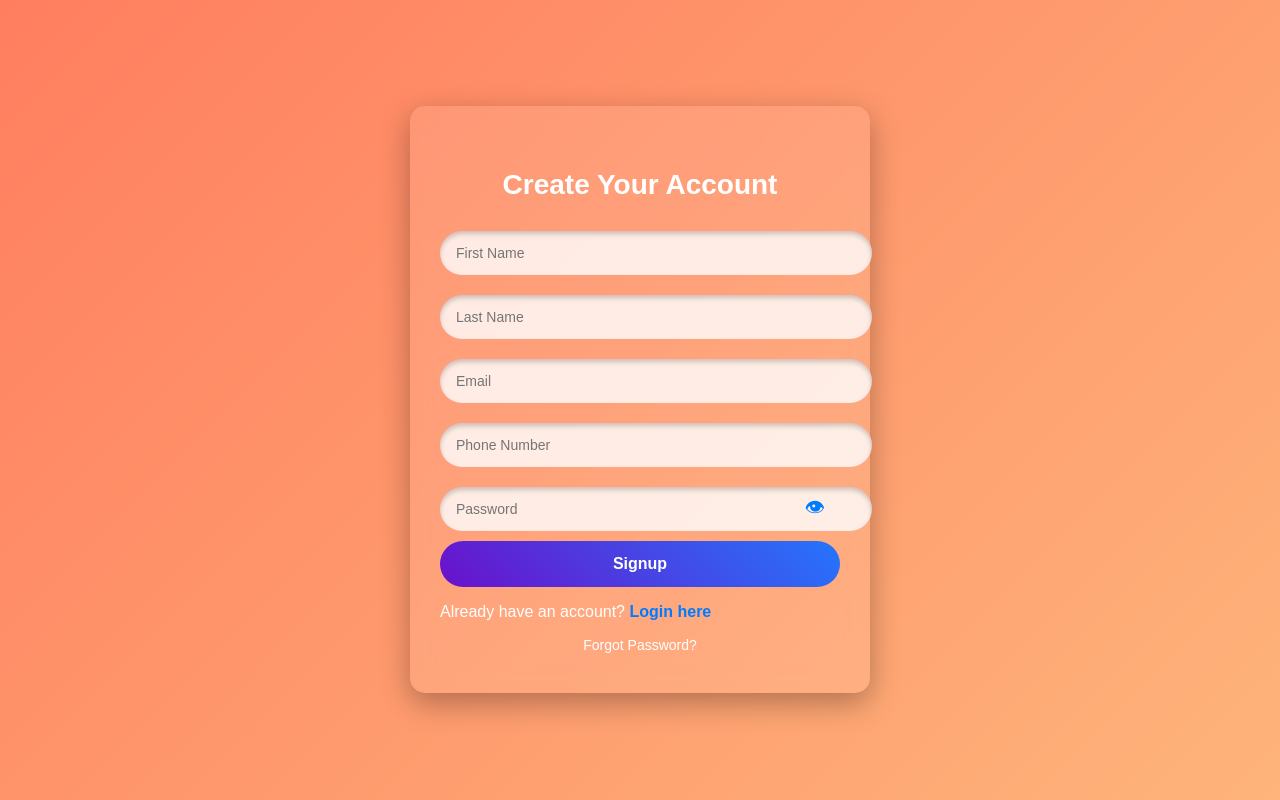
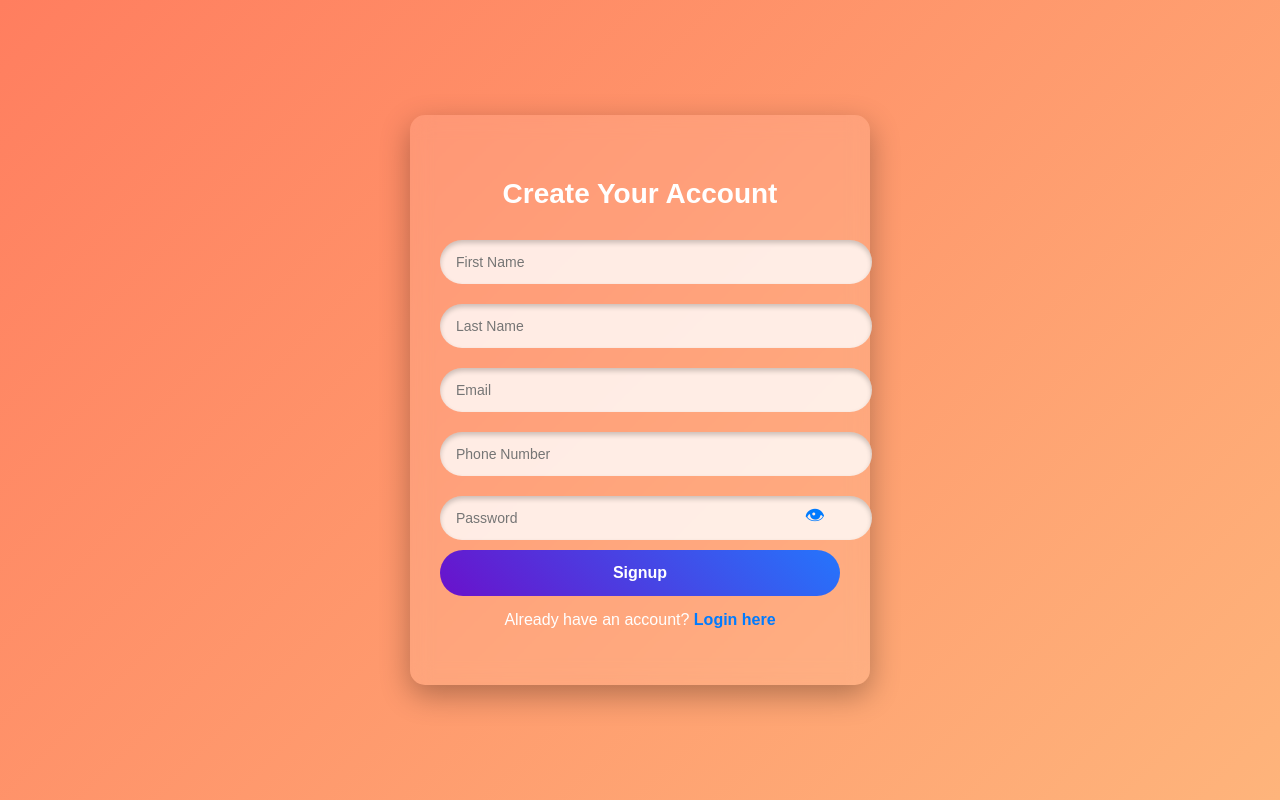
Before and after one commit to Rishi7648/realestate-main-main, a PHP site: page /signup.php in a window 1280 px wide. Run offline with PHP 8.4, Linux system fonts and the light colour scheme.

Commit message:
commit message

```diff
--- a/db.php
+++ b/db.php
@@ -1,12 +1,14 @@
 <?php
-$host = 'localhost';
-$dbname = 'realestatelogin';
-$username = 'root';
+$host = 'localhost'; //it defines  the database server's hostname.
+$dbname = 'realestatelogin'; //it is databse name
+$username = 'root'; //it defines the username for the database connection
 $password = '';
 
 try {
     $conn = new PDO("mysql:host=$host;dbname=$dbname", $username, $password);
+    //PDO is a secure way to interact with databases in PHP
     $conn->setAttribute(PDO::ATTR_ERRMODE, PDO::ERRMODE_EXCEPTION);
+    //setAttribut Sets an attribute on the database connection to handle errors.
 } catch (PDOException $e) {
     die("Connection failed: " . $e->getMessage());
 }
--- a/index.php
+++ b/index.php
@@ -33,7 +33,7 @@ session_start(); // Start the session to access session variables
 
         /* Brand (Logo) */
         .brand {
-            font-size: 1.5em;
+            font-size: 1.3em;
             font-weight: bold;
             color: #ffda79;
             text-transform: uppercase;
@@ -195,7 +195,7 @@ body {
 <header>
     <nav class="navbar">
         <div class="brand">
-            Real Estate
+            Ghar Jagga Sansar
         </div>
         <button class="hamburger" onclick="toggleMenu()">☰</button>
         <ul class="nav-links">
@@ -220,7 +220,7 @@ body {
 <!-- Footer Section -->
 <footer class="footer">
     <div class="footer-content">
-        <p><strong>Company :</strong> Real Estate Nepal</p>
+        <p><strong>Company :</strong> Ghar Jagga Sansar</p>
         <p><strong>Location:</strong> Thamel, Kathmandu</p>
         <p><strong>Contact:</strong> 9899100101</p>
         <p><strong>Email:</strong> contact@realestate.com</p>
--- a/signup.php
+++ b/signup.php
@@ -10,26 +10,29 @@ if ($_SERVER['REQUEST_METHOD'] == 'POST') {
     $phone = trim($_POST['phone']);
     $password = $_POST['password'];
 
-    // Validate inputs
+    // Validating email
     if (!filter_var($email, FILTER_VALIDATE_EMAIL)) {
+        // This function is used to validate the email address
         echo "<p>Invalid email format!</p>";
         exit();
     }
 
     // !preg_match is used for Validating input (e.g., ensuring a string does not contain invalid characters).
+    // preg_match  function is used to perform a regular expression
     if (!preg_match('/^\d{10}$/', $phone)) {
         echo "<p>Invalid phone number! Must be 10 digits.</p>";
         exit();
+        // exit function is used to terminates the execution of the script immediately
     }
 
     // Password strength validation
-    if (!preg_match('/^(?=.*\d)(?=.*[A-Za-z])[A-Za-z\d]{8,}$/', $password)) {
+    if (!preg_match('/^(?=.*\d)(?=.*[A-Za-z])[A-Za-z\d]{6,}$/', $password)) {
         echo "<p>Password is weak! Please use at least 6 characters with a mix of letters and numbers.</p>";
         exit();
     }
 
     // Hash the password
-    $hashedPassword = password_hash($password, PASSWORD_DEFAULT);
+    $hashedPassword = password_hash($password, PASSWORD_DEFAULT); // Hash the password securely
 
     try {
         // Check if the email already exists
@@ -40,10 +43,11 @@ if ($_SERVER['REQUEST_METHOD'] == 'POST') {
         if ($stmt->rowCount() > 0) {
             echo "<p>Email already exists!</p>";
         } else {
-            // Insert user into the database
+            // Inserting users into the database
             $sql = "INSERT INTO users (first_name, last_name, email, phone, password)
                     VALUES (:first_name, :last_name, :email, :phone, :password)";
             $stmt = $conn->prepare($sql);
+
 /* Binding Data and Executing the Query*/
 
             $data = [
@@ -51,7 +55,7 @@ if ($_SERVER['REQUEST_METHOD'] == 'POST') {
                 'last_name' => $lastName,
                 'email' => $email,
                 'phone' => $phone,
-                'password' => $hashedPassword
+                'password' => $hashedPassword // Use the hashed password here
             ];
 
             if ($stmt->execute($data)) {
@@ -162,22 +166,9 @@ if ($_SERVER['REQUEST_METHOD'] == 'POST') {
             background: linear-gradient(45deg, #2575fc, #6a11cb);
         }
 
-        /* Forgot Password link */
-.forgot-password {
-    display: block;
-    text-align: center;
-    margin-top: 15px;
-    color: #fff;
-    font-size: 14px;
-    text-decoration: none;
-    transition: color 0.3s ease;
-}
 
-.forgot-password:hover {
-    color: #6a11cb; /* Change to a lighter or contrasting color on hover */
-    text-decoration: underline;
-}
-Explanation o
+
+
 
         /* Signup link */
         .form-container p {
@@ -232,7 +223,7 @@ Explanation o
             <button type="submit">Signup</button>
         </form>
         <p>Already have an account? <a href="login.php">Login here</a></p>
-        <a href="#" class="forgot-password" onclick="showForgotPasswordMessage()">Forgot Password?</a>
+
     </div>
 
     <script>
@@ -251,9 +242,7 @@ Explanation o
                 passwordVisible = true;
             }
         }
-        function showForgotPasswordMessage() {
-            alert("This function isn't working right now. Please try again later.");
-        }
+
     </script>
 </body>
 </html>
```
Also changed, not shown: admin_login.php (+12 -22 lines), login.php (+2 -16 lines), README.md (deleted).
